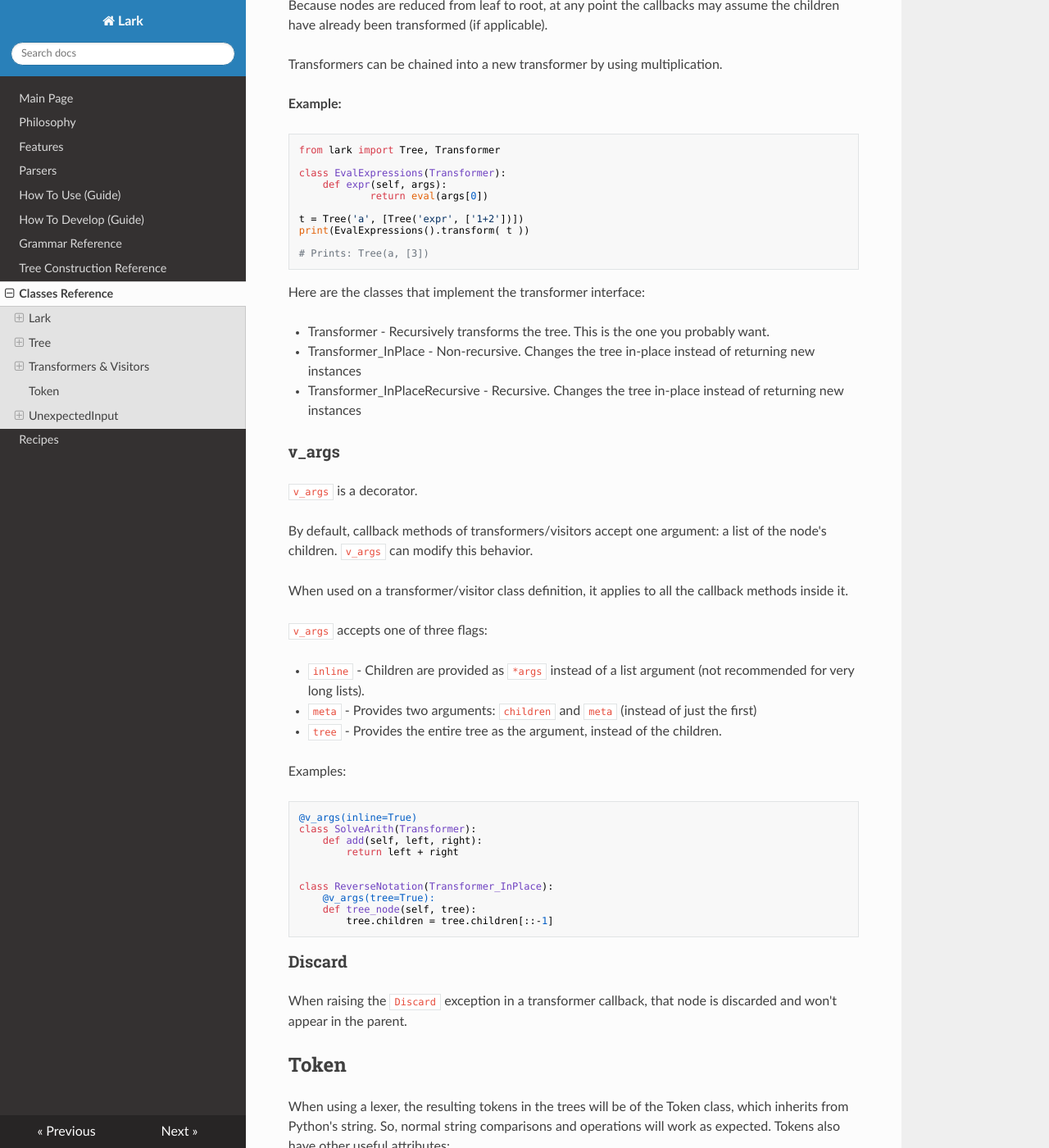
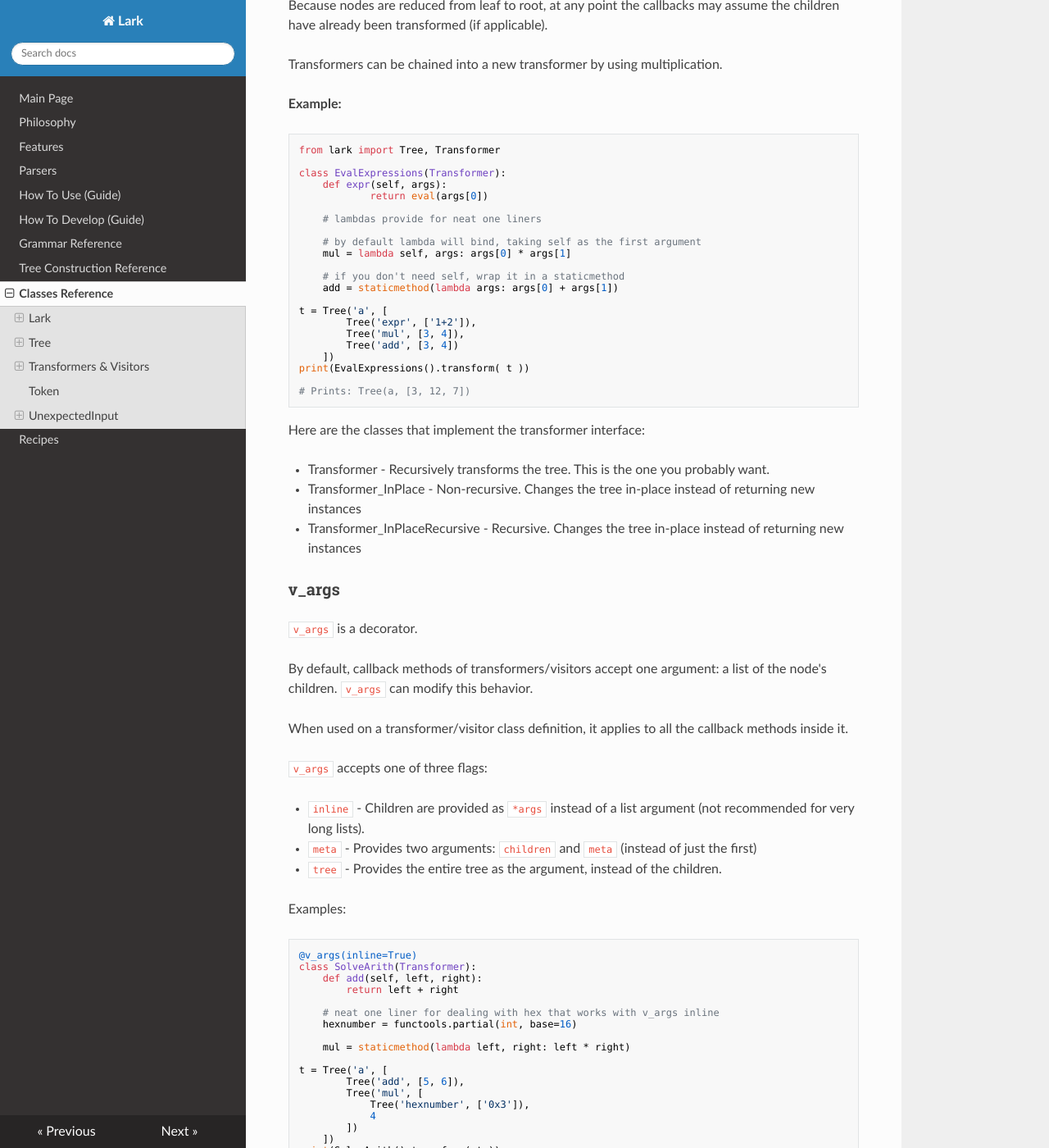
Before and after one commit to lark-parser/lark, an MkDocs documentation site: the page built from docs/classes.md, in a window 1280 px wide and 1400 px high, scrolled down 3216 px. Shown: the whole window at 82% size. Built offline with MkDocs 1.6.1, drawn with Linux system fonts in a browser that asks for light colours; nearby versions of some CDN libraries; old or Windows-style settings are respelled for this version of MkDocs; some of the changed text lies outside the part shown.

Commit message:
Fix for staticmethods in Transformers + docs
If you use the pattern x = staticmethod(lambda: True) or similar
with v_args annotations at a class level; the staticmethod may not
be correctly wrapped; due to:
https://stackoverflow.com/questions/45375944/python-static-method-is-not-always-callable

````diff
--- a/docs/classes.md
+++ b/docs/classes.md
@@ -142,10 +142,22 @@ class EvalExpressions(Transformer):
     def expr(self, args):
             return eval(args[0])
 
-t = Tree('a', [Tree('expr', ['1+2'])])
+    # lambdas provide for neat one liners
+
+    # by default lambda will bind, taking self as the first argument
+    mul = lambda self, args: args[0] * args[1]
+
+    # if you don't need self, wrap it in a staticmethod
+    add = staticmethod(lambda args: args[0] + args[1])
+
+t = Tree('a', [
+        Tree('expr', ['1+2']),
+        Tree('mul', [3, 4]),
+        Tree('add', [3, 4])
+    ])
 print(EvalExpressions().transform( t ))
 
-# Prints: Tree(a, [3])
+# Prints: Tree(a, [3, 12, 7])
 ```
 
 
@@ -177,6 +189,20 @@ class SolveArith(Transformer):
     def add(self, left, right):
         return left + right
 
+    # neat one liner for dealing with hex that works with v_args inline
+    hexnumber = functools.partial(int, base=16)
+
+    mul = staticmethod(lambda left, right: left * right)
+
+t = Tree('a', [
+        Tree('add', [5, 6]),
+        Tree('mul', [
+            Tree('hexnumber', ['0x3']),
+            4
+        ])
+    ])
+print(SolveArith().transform( t ))
+# Prints: Tree(a, [11, 12])
 
 class ReverseNotation(Transformer_InPlace):
     @v_args(tree=True):
````
Also changed, not shown: 1 other file.
